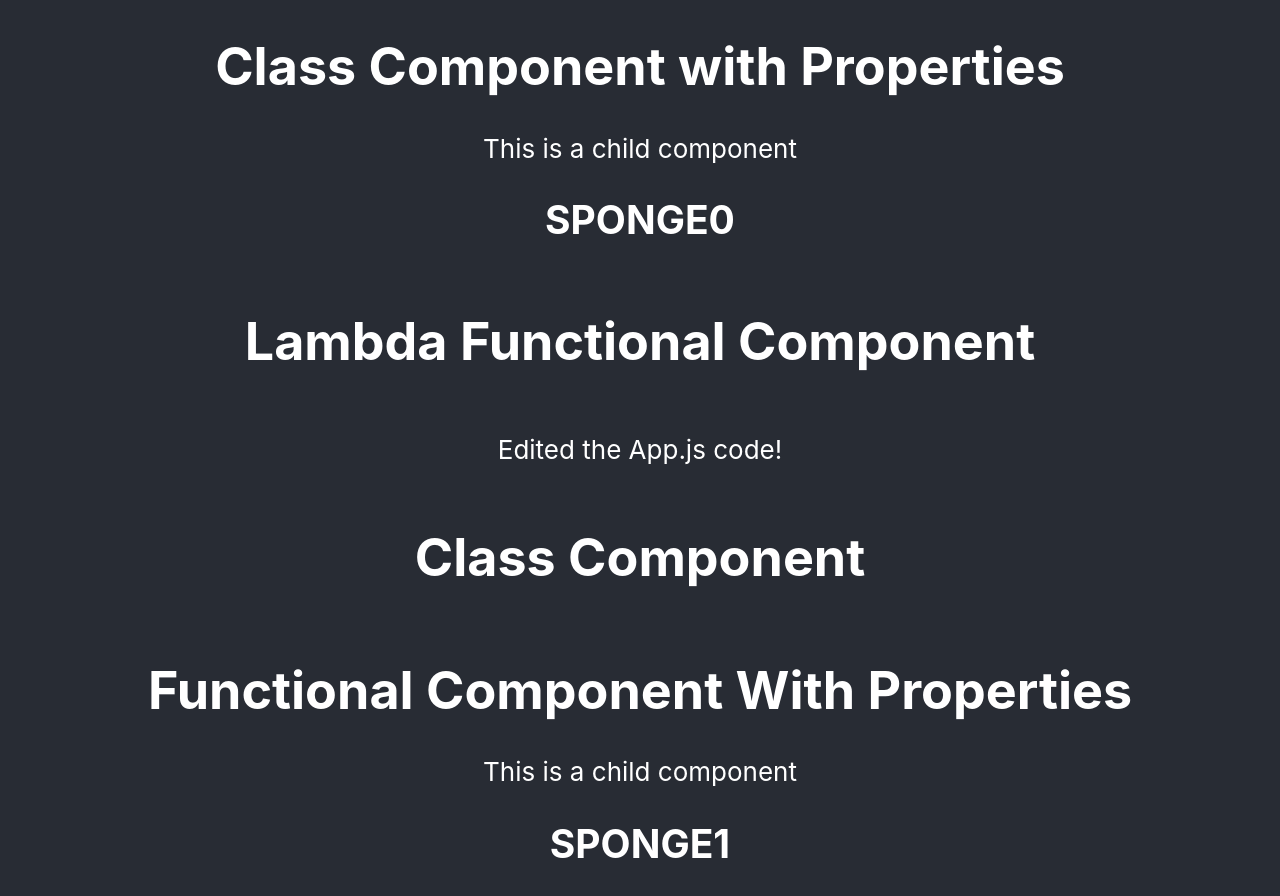
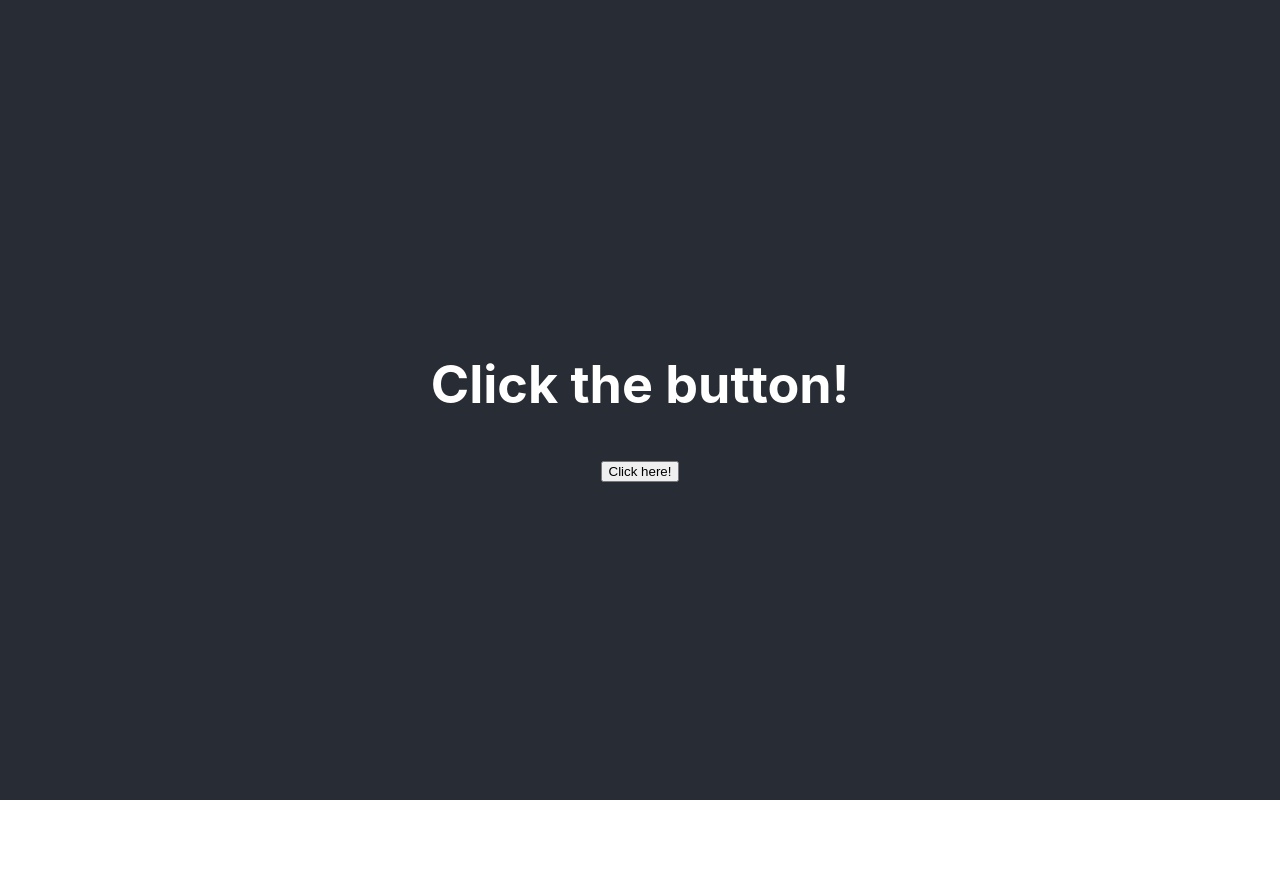
Before and after one commit to Yalhash/ReactLearn, a React (Create React App) app in the folder hello_world/: page / in a window 1280 px wide. Shown: the top 896 px of the page. After the commit the page ends 800 px from the top, so only its background shows below. Built offline with nearby package versions, Linux system fonts and the light colour scheme.

Commit message:
Added Stateful Component example, commented out old components to make space

```diff
--- a/hello_world/src/App.js
+++ b/hello_world/src/App.js
@@ -1,14 +1,21 @@
 import './App.css';
+/*
 import TestFunctional from './components/TestFunctional';
 import TestClassComponent from './components/TestClassComponent';
 import PropsFunctional from './components/PropsFunctional';
 import PropsClassComponent from './components/PropsClassComponent';
+*/
+
+import StatefulClassComponent from './components/StatefulClassComponent';
+
+
 
 function App() {
   return (
     <div className="App">
       <header className="App-header">
-        <PropsClassComponent name="SPONGE0" >
+        {
+        /*<PropsClassComponent name="SPONGE0" >
           <p> This is a child component </p>
         </PropsClassComponent>
         <TestFunctional />
@@ -19,6 +26,9 @@
         <PropsFunctional name="SPONGE1" >
           <p> This is a child component </p>
         </PropsFunctional>
+        */
+        }
+      <StatefulClassComponent />
       </header>
     </div>
   );
--- /dev/null
+++ b/hello_world/src/components/StatefulClassComponent.js
@@ -0,0 +1,24 @@
+import React, { Component } from "react";
+
+
+class StatefulClassComponent extends Component {
+    constructor() {
+        super();
+        this.state = {
+            message: "Click the button!",
+        };
+    }
+
+    render() {
+        return (
+            <div>
+                <h1>{this.state.message}</h1>
+                <button onClick={() => this.setState({ message: "Thanks :)" })}>
+                    Click here!
+                </button>
+            </div>
+        );
+    }
+}
+
+export default StatefulClassComponent;
```
